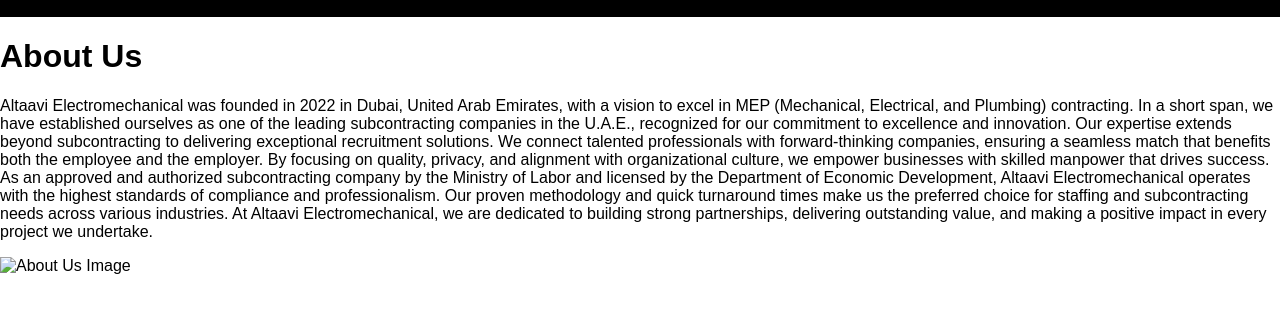
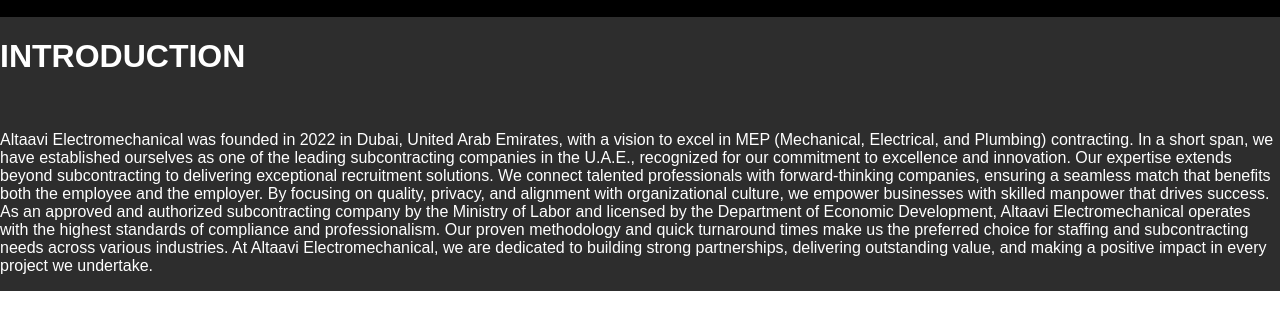
Before and after one commit to ManiMania/ALTAAVI, a plain HTML site: page about.html in a window 1280 px wide. Shown: the part 98-428 px from the top of the page. Drawn offline with Linux system fonts and the light colour scheme.

Commit message:
Add files via upload

```diff
--- a/about.html
+++ b/about.html
@@ -25,8 +25,9 @@
         </ul>
       </nav>
     </header>
-    <main>
-        <h1>About Us</h1>
+    <div class="body-element">
+        <h1>INTRODUCTION</h1>
+		<br/>
         <p>Altaavi Electromechanical was founded in 2022 in Dubai, United Arab Emirates, with a vision to excel in MEP (Mechanical, Electrical, and Plumbing) contracting. In a short span, we have established ourselves as one of the leading subcontracting companies in the U.A.E., recognized for our commitment to excellence and innovation.
 
 Our expertise extends beyond subcontracting to delivering exceptional recruitment solutions. We connect talented professionals with forward-thinking companies, ensuring a seamless match that benefits both the employee and the employer. By focusing on quality, privacy, and alignment with organizational culture, we empower businesses with skilled manpower that drives success.
@@ -34,7 +35,7 @@ Our expertise extends beyond subcontracting to delivering exceptional recruitmen
 As an approved and authorized subcontracting company by the Ministry of Labor and licensed by the Department of Economic Development, Altaavi Electromechanical operates with the highest standards of compliance and professionalism. Our proven methodology and quick turnaround times make us the preferred choice for staffing and subcontracting needs across various industries.
 
 At Altaavi Electromechanical, we are dedicated to building strong partnerships, delivering outstanding value, and making a positive impact in every project we undertake.</p>
-        <img src="images/about-image.jpg" alt="About Us Image">
+
     </main>
 </body>
 </html>
```
Also changed, not shown: contact.html (+1 -1 lines).
